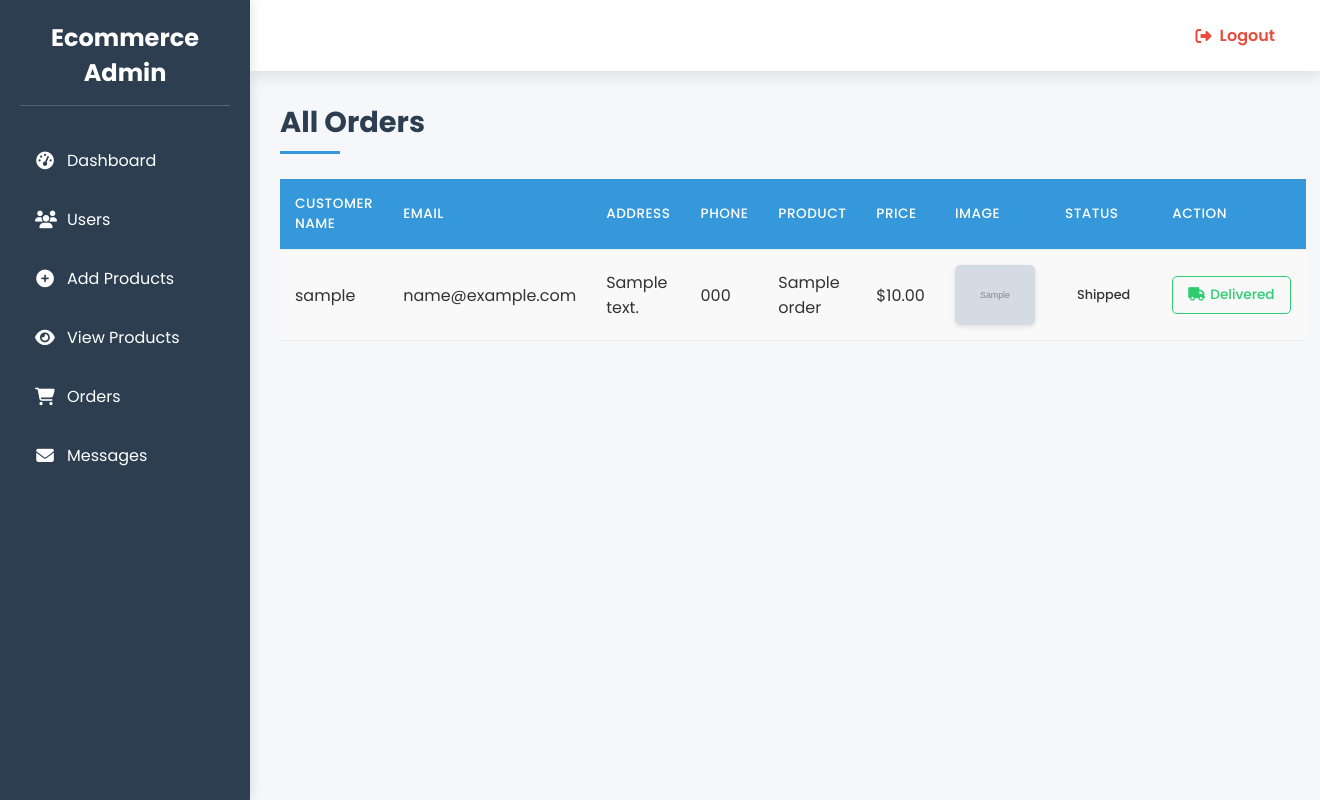
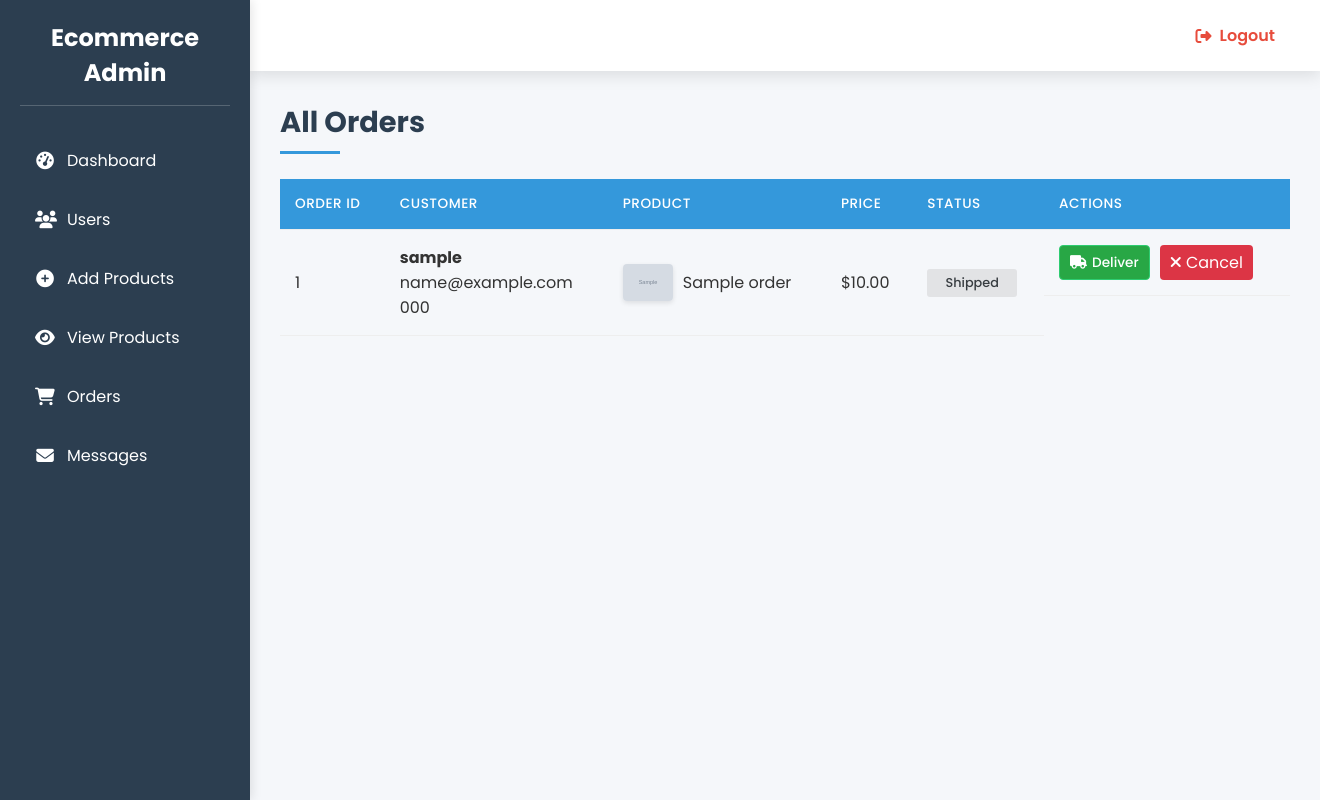
Before and after one commit to aman-2121/E-commerce, a PHP site: page /all_orders.php in a window 1320 px wide. Run offline with PHP 8.4, Linux system fonts and the light colour scheme; the visitor is signed in with stand-in values (Sample User, id 1); tables that the repository leaves empty or names only in its code hold one stand-in row (values such as "Sample post"); grey boxes marked "Sample" are stand-in pictures.

Commit message:
order page modify

```diff
--- a/adminstyle.css
+++ b/adminstyle.css
@@ -518,6 +518,7 @@
     font-weight: 500;
     position: relative;
     padding-left: 50px;
+    color: rgb(22, 207, 22);
   }
 
   .message:before {
--- a/all_orders.php
+++ b/all_orders.php
@@ -1,30 +1,67 @@
 <?php
 session_start();
 
+// Verify admin authentication
 if (!isset($_SESSION['user_id']) || $_SESSION['role'] !== 'admin') {
     header("Location: registere.php");
     exit();
 }
 
+// Database configuration
 $host = 'localhost';
 $username = 'root';
 $password = '';
 $database = 'ecomerce_php';
 
+// Handle cancel action
+if (isset($_GET['cancel_id'])) {
     $conn = mysqli_connect($host, $username, $password, $database);
-
     if (!$conn) {
         die("Database connection failed: " . mysqli_connect_error());
     }
 
-$query = "SELECT * FROM orders"; // Make sure this is your correct table name
+    $cancel_id = (int)$_GET['cancel_id'];
+    $update_query = "UPDATE orders SET status = 'cancelled' WHERE id = ?";
+    $stmt = mysqli_prepare($conn, $update_query);
+    mysqli_stmt_bind_param($stmt, "i", $cancel_id);
+    mysqli_stmt_execute($stmt);
+    mysqli_close($conn);
+
+    header("Location: all_orders.php");
+    exit();
+}
+
+// Main database connection
+$conn = mysqli_connect($host, $username, $password, $database);
+if (!$conn) {
+    die("Database connection failed: " . mysqli_connect_error());
+}
+
+// Enhanced query to filter valid orders
+$query = "SELECT
+            id,
+            username,
+            email,
+            title,
+            price,
+            image,
+            status,
+            address,
+            phone
+          FROM orders
+          WHERE price > 0
+          AND title IS NOT NULL
+          AND title != ''
+          AND image IS NOT NULL
+          AND image != ''
+          ORDER BY id DESC";
+
 $result = mysqli_query($conn, $query);
-
-// Check if query was successful
 if (!$result) {
     die("Query failed: " . mysqli_error($conn));
 }
 ?>
+
 <!DOCTYPE html>
 <html lang="en">
 <head>
@@ -34,8 +71,50 @@ if (!$result) {
     <link rel="stylesheet" href="adminstyle.css">
     <link rel="stylesheet" href="https://cdnjs.cloudflare.com/ajax/libs/font-awesome/6.4.0/css/all.min.css">
     <link href="https://fonts.googleapis.com/css2?family=Poppins:wght@300;400;500;600;700&display=swap" rel="stylesheet">
+    <style>
+        .status {
+            padding: 5px 10px;
+            border-radius: 3px;
+            font-weight: 500;
+            display: inline-block;
+            min-width: 90px;
+            text-align: center;
+        }
+        .pending { background-color: #fff3cd; color: #856404; }
+        .processing { background-color: #cce5ff; color: #004085; }
+        .shipped { background-color: #e2e3e5; color: #383d41; }
+        .delivered { background-color: #d4edda; color: #155724; }
+        .cancelled { background-color: #f8d7da; color: #721c24; }
+        .action-btns { display: flex; gap: 10px; flex-wrap: wrap; }
+        .update {
+            color: #fff;
+            background-color: #28a745;
+            padding: 5px 10px;
+            border-radius: 4px;
+            text-decoration: none;
+        }
+        .cancel {
+            color: #fff;
+            background-color: #dc3545;
+            padding: 5px 10px;
+            border-radius: 4px;
+            text-decoration: none;
+        }
+        .product-img-container {
+            display: flex;
+            align-items: center;
+            gap: 10px;
+        }
+        .product-img {
+            max-width: 50px;
+            max-height: 50px;
+            border-radius: 4px;
+            object-fit: cover;
+        }
+    </style>
 </head>
 <body>
+    <!-- Navigation remains unchanged -->
     <input type="checkbox" id="check">
     <label for="check" class="checkbtn">
         <i class="fas fa-bars"></i>
@@ -64,50 +143,63 @@ if (!$result) {
         <div class="info">
             <h1>All Orders</h1>
             <table>
+                <thead>
                     <tr>
-                    <th>Customer Name</th>
-                    <th>Email</th>
-                    <th>Address</th>
-                    <th>Phone</th>
+                        <th>Order ID</th>
+                        <th>Customer</th>
                         <th>Product</th>
                         <th>Price</th>
-                    <th>Image</th>
                         <th>Status</th>
-                    <th>Action</th>
+                        <th>Actions</th>
                     </tr>
-                <?php
-                while ($row = mysqli_fetch_assoc($result)) {
-                    // Safely handle the price formatting
-                    $price = isset($row['price']) && is_numeric($row['price']) ? (float)$row['price'] : 0.00;
+                </thead>
+                <tbody>
+                    <?php while ($row = mysqli_fetch_assoc($result)):
+                        $price = isset($row['price']) ? (float)$row['price'] : 0.00;
+                        $status = strtolower($row['status'] ?? 'pending');
                     ?>
                     <tr>
-                    <td><?php echo htmlspecialchars($row['username'] ?? ''); ?></td>
-                    <td><?php echo htmlspecialchars($row['email'] ?? ''); ?></td>
-                    <td><?php echo htmlspecialchars($row['address'] ?? ''); ?></td>
-                    <td><?php echo htmlspecialchars($row['phone'] ?? ''); ?></td>
-                    <td><?php echo htmlspecialchars($row['title'] ?? ''); ?></td>
+                        <td><?php echo htmlspecialchars($row['id']); ?></td>
+                        <td>
+                            <strong><?php echo htmlspecialchars($row['username']); ?></strong><br>
+                            <?php echo htmlspecialchars($row['email']); ?><br>
+                            <?php echo htmlspecialchars($row['phone']); ?>
+                        </td>
+                        <td>
+                            <div class="product-img-container">
+                                <?php if (!empty($row['image'])): ?>
+                                    <img src="<?php echo htmlspecialchars($row['image']); ?>"
+                                         alt="<?php echo htmlspecialchars($row['title']); ?>"
+                                         class="product-img">
+                                <?php endif; ?>
+                                <span><?php echo htmlspecialchars($row['title']); ?></span>
+                            </div>
+                        </td>
                         <td>$<?php echo number_format($price, 2); ?></td>
                         <td>
-                        <?php if (!empty($row['image'])): ?>
-                            <img src="<?php echo htmlspecialchars($row['image']); ?>" alt="Product Image">
-                        <?php else: ?>
-                            <span>No Image</span>
+                            <span class="status <?php echo $status; ?>">
+                                <?php echo ucfirst($status); ?>
+                            </span>
+                        </td>
+                        <td class="action-btns">
+                            <?php if ($status !== 'cancelled' && $status !== 'delivered'): ?>
+                                <a href="update_order.php?action=ship&id=<?php echo $row['id']; ?>" class="update">
+                                    <i class="fas fa-truck"></i> Deliver
+                                </a>
+                                <a href="all_orders.php?cancel_id=<?php echo $row['id']; ?>"
+                                   class="cancel"
+                                   onclick="return confirm('Are you sure you want to cancel order #<?php echo $row['id']; ?>?')">
+                                    <i class="fas fa-times"></i> Cancel
+                                </a>
+                            <?php elseif ($status === 'shipped'): ?>
+                                <a href="update_order.php?action=deliver&id=<?php echo $row['id']; ?>" class="update">
+                                    <i class="fas fa-check"></i> Deliver
+                                </a>
                             <?php endif; ?>
                         </td>
-                    <td>
-                        <span class="status <?php echo isset($row['status']) ? strtolower($row['status']) : 'pending'; ?>">
-                            <?php echo htmlspecialchars($row['status'] ?? 'Pending'); ?>
-                        </span>
-                    </td>
-                    <td>
-                        <a class="update" href="update_order.php?id=<?php echo $row['id'] ?? ''; ?>">
-                            <i class="fas fa-truck"></i> Delivered
-                        </a>
-                    </td>
                     </tr>
-                <?php
-                }
-                ?>
+                    <?php endwhile; ?>
+                </tbody>
             </table>
         </div>
     </div>
--- a/index.php
+++ b/index.php
@@ -76,7 +76,7 @@ if(isset($_GET['search'])) {
             <img class="product-image" src="<?php echo htmlspecialchars($row['image']); ?>" alt="<?php echo htmlspecialchars($row['title']); ?>">
             <h3 class="product-title"><?php echo htmlspecialchars($row['title']); ?></h3>
             <p class="product-description"><?php echo htmlspecialchars($row['discription']); ?></p>
-            <p class="product-price">$<?php echo number_format($row['price'], 2); ?></p>
+            <p class="product-price">ETB<?php echo number_format($row['price'], 2); ?></p>
             <?php if(isset($_SESSION['email']) && !empty($_SESSION['email'])): ?>
                 <a href="my_orders.php?id=<?php echo $row['id']?>&email=<?php echo $_SESSION['email'] ?>" class="buy-button">Buy Now</a>
             <?php else: ?>
```
Also changed, not shown: user_order.php (+63 -151 lines), uploads/6822613a4fa16.jpg (added), uploads/6822614bf2428.jpg (added). Lines whose indentation alone changed are shown as unchanged.
